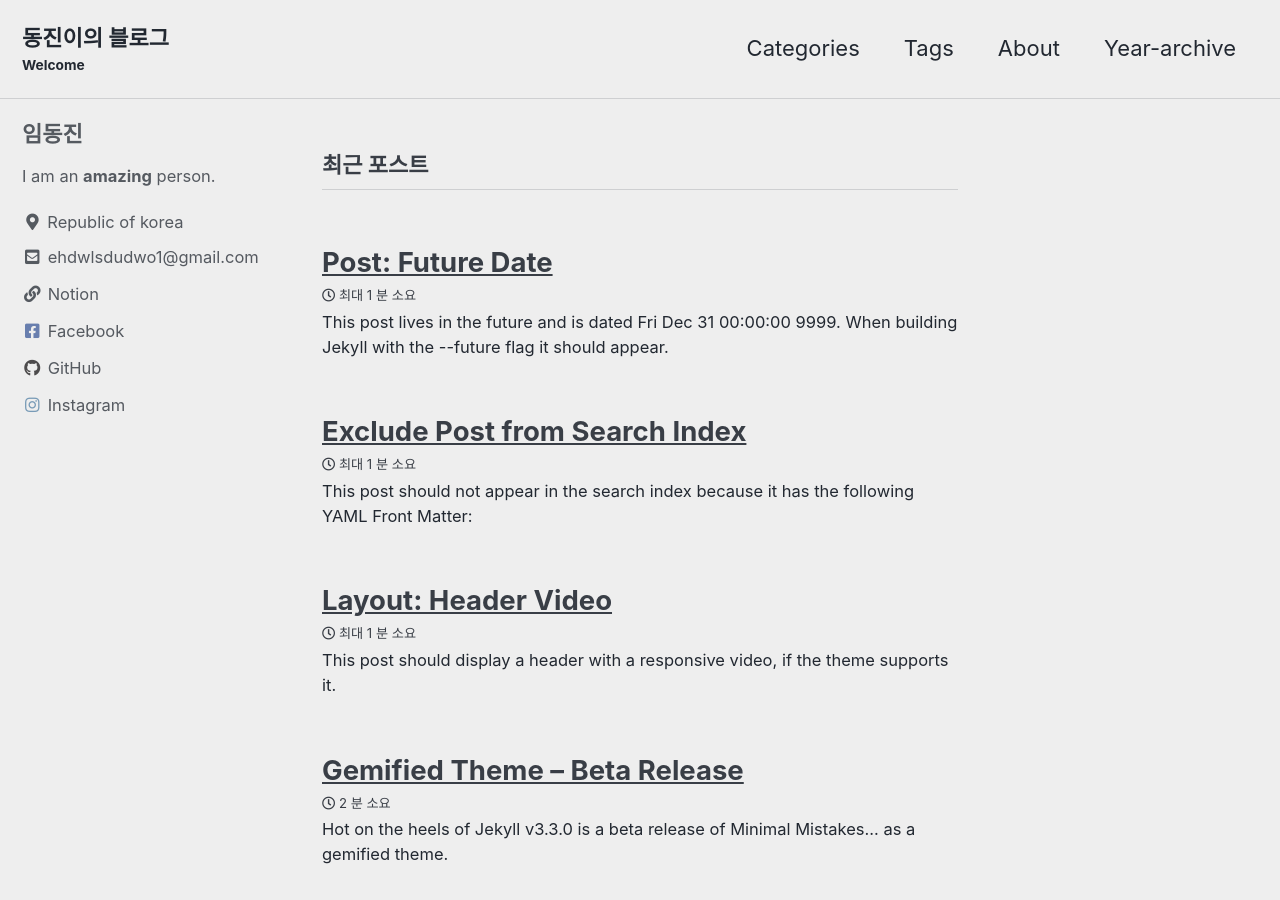
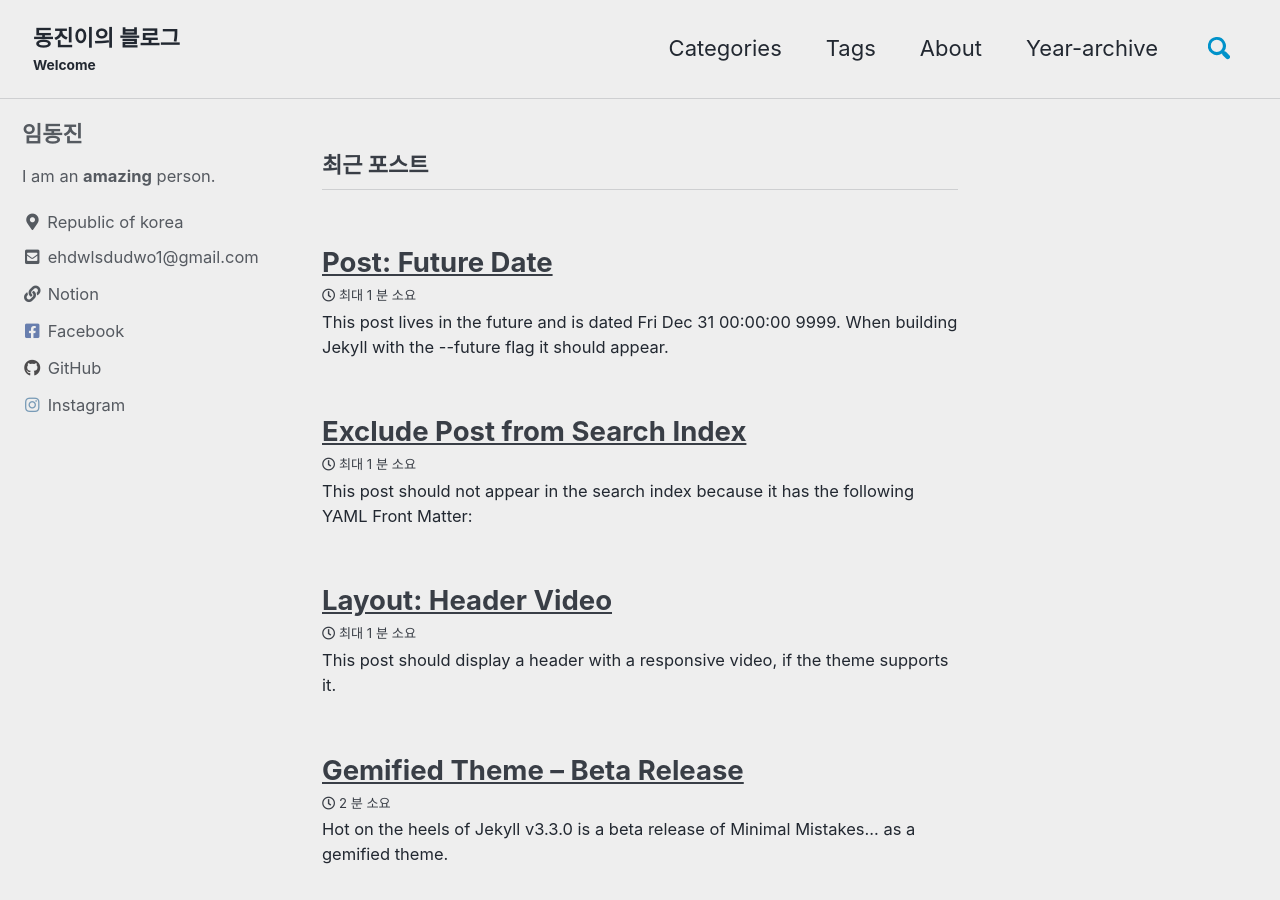
Before and after one commit to djlim98/djlim98.github.io, a Jekyll site: the page built from index.html, in a window 1280 px wide and 900 px high. Built offline with Jekyll 4.4.1, drawn with Linux system fonts in a browser that asks for light colours; cached includes are drawn as plain includes; the list of posts is cut into pages by our own code.

Commit message:
Update _config.yml

```diff
--- a/_config.yml
+++ b/_config.yml
@@ -24,8 +24,8 @@
 url                      : "https://djlim98.github.io" # the base hostname & protocol for your site e.g. "https://mmistakes.github.io"
 baseurl                  : # the subpath of your site, e.g. "/blog"
 repository               : "djlim98/djlim98.github.io" # GitHub username/repo-name e.g. "mmistakes/minimal-mistakes"
-teaser                   : # path of fallback teaser image, e.g. "/assets/images/500x300.png"
-logo                     : # path of logo image to display in the masthead, e.g. "/assets/images/88x88.png"
+teaser                   : "/assets/images/500x300.png" # path of fallback teaser image, e.g. "/assets/images/500x300.png"
+logo                     : "/assets/images/apple-touch-icon.png" # path of logo image to display in the masthead, e.g. "/assets/images/88x88.png"
 masthead_title           : "동진이의 블로그" # overrides the website title displayed in the masthead, use " " for no title
 breadcrumbs            : true # true, false (default)
 words_per_minute         : 200
@@ -51,7 +51,7 @@
   secret                 :
 atom_feed:
   path                   : # blank (default) uses feed.xml
-search                   : # true, false (default)
+search                   : true # true, false (default)
 search_full_content      : # true, false (default)
 search_provider          : # lunr (default), algolia, google
 algolia:
@@ -85,7 +85,7 @@
 
 # Analytics
 analytics:
-  provider               : "google" # false (default), "google", "google-universal", "google-gtag", "custom"
+  provider               : "google-gtag" # false (default), "google", "google-universal", "google-gtag", "custom"
   google:
     tracking_id          : "G-3EXPYCR8ZZ"
     anonymize_ip         : # true, false (default)
```
